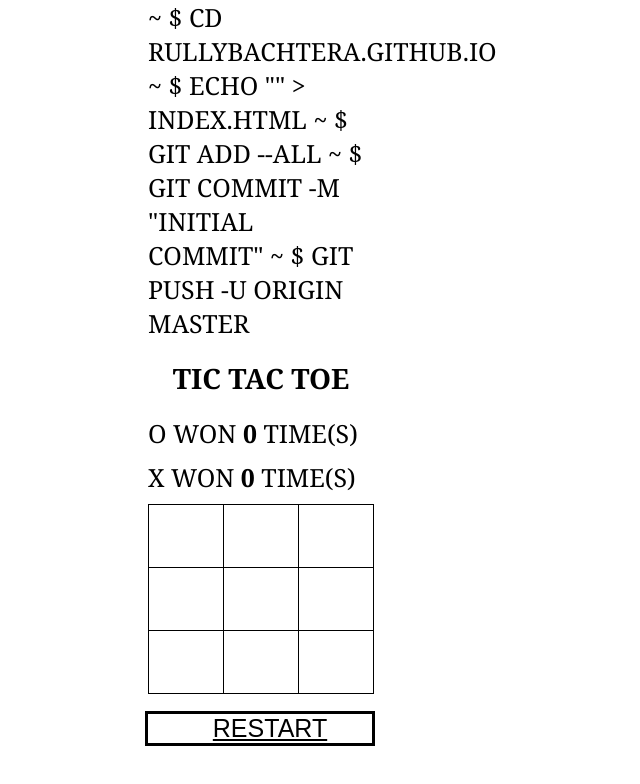
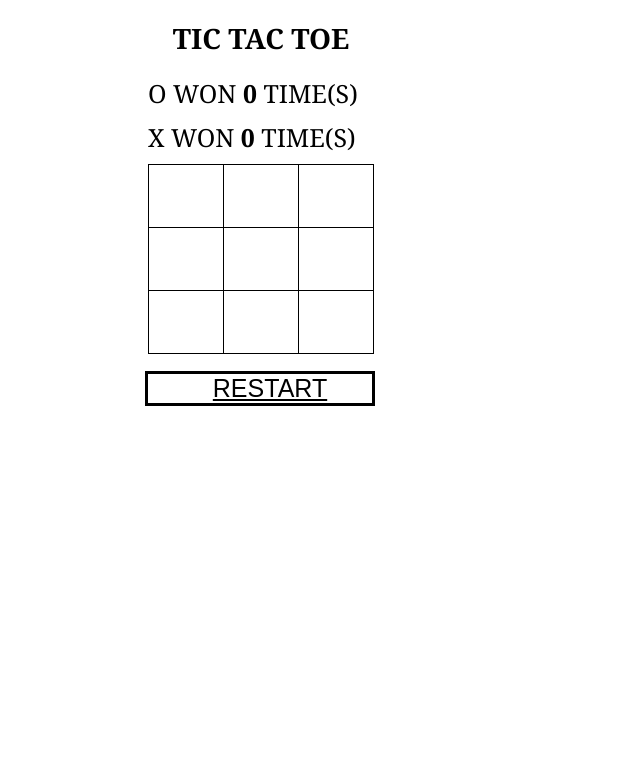
Before and after one commit to superhidden/RullyBachtera.github.io, a plain HTML site: page index.html in a window 1280 px wide. Shown: the whole page, without its empty margins (382-1022 px from the left). Drawn offline with nearby package versions, Linux system fonts and the light colour scheme.

Commit message:
Update index.html

```diff
--- a/index.html
+++ b/index.html
@@ -1,12 +1,5 @@
 <!DOCTYPE html>
 <html lang="en" >
-
-~ $ cd rullybachtera.github.io
-~ $ echo "" > index.html
-
-~ $ git add --all
-~ $ git commit -m "Initial commit"
-~ $ git push -u origin master
 
 	<head>
 
```
